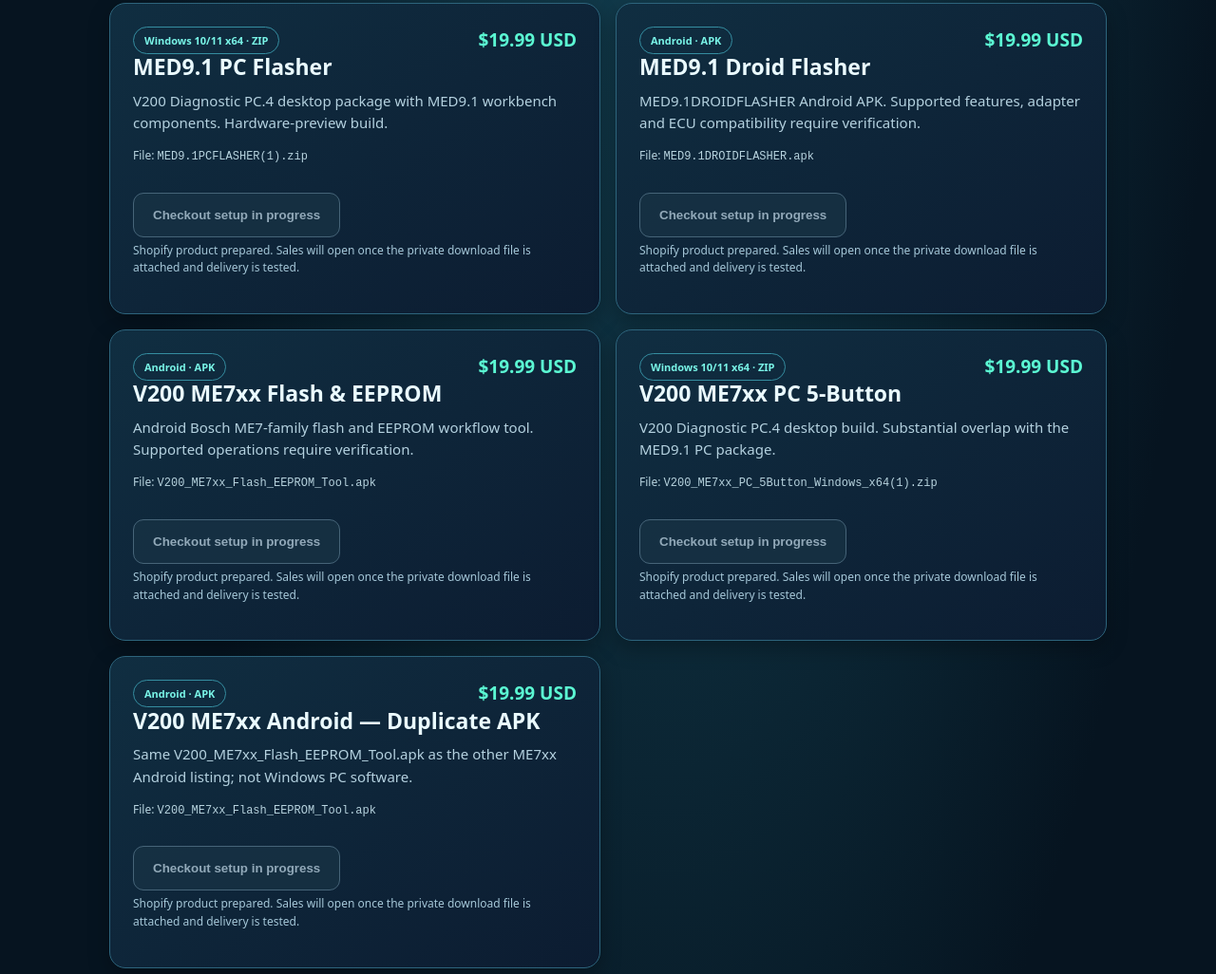
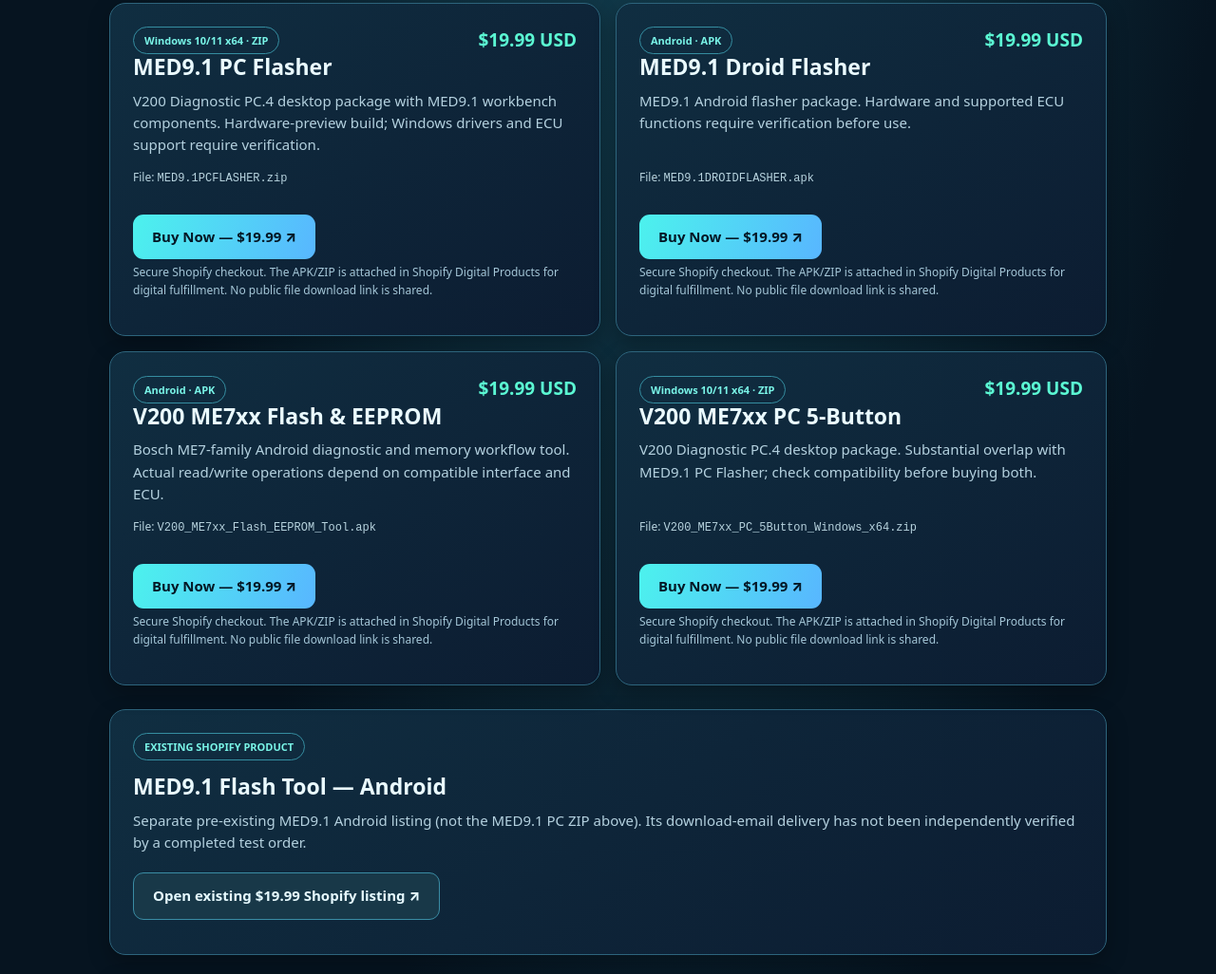
Before and after one commit to kaissymarji/star-mobile-downloads., a plain HTML site: page km100-special-tools.html in a window 1280 px wide. Shown: the part 438-1464 px from the top of the page at 95% size. Drawn offline with Linux system fonts and the light colour scheme.

Commit message:
Publish four $19.99 Shopify purchase links, remove duplicate software card

```diff
--- a/km100-special-tools.html
+++ b/km100-special-tools.html
@@ -3,7 +3,7 @@
 <head>
 <meta charset="utf-8">
 <meta name="viewport" content="width=device-width,initial-scale=1">
-<meta name="description" content="Star Mobile Service premium Android and Windows automotive software, $19.99 each. Secure Shopify checkout after private delivery setup.">
+<meta name="description" content="Star Mobile Service premium Android and Windows automotive software: four Shopify products, $19.99 each.">
 <meta name="theme-color" content="#081826">
 <title>Paid Software Tools | Star Mobile Service</title>
 <style>
@@ -24,7 +24,7 @@ ul{padding-left:20px;color:#d0e8f5}li{margin:7px 0}.actions{display:flex;gap:10p
 iframe{display:block;background:#fff;width:100%;height:650px;min-height:450px;border:0;border-radius:12px}
 footer{padding:20px 0 40px;color:#89b1c6;font-size:12px;border-top:1px solid #244459}
 @media(max-width:700px){.grid{grid-template-columns:1fr}.panel{padding:18px}.hero{padding-top:27px}.actions{flex-direction:column}.button{width:100%}}
-.product-grid{display:grid;grid-template-columns:repeat(2,minmax(0,1fr));gap:16px;margin:14px 0 25px}.paid-product{display:flex;flex-direction:column}.paid-product .sub{flex:1}.product-top{display:flex;justify-content:space-between;gap:10px;align-items:center}.product-top .tag{margin:0}.price{color:#5bf8d3;font-size:19px;white-space:nowrap}.file-label{font-size:12px;color:#b7d3de;overflow-wrap:anywhere}.pending-btn{border:1px solid #547488;background:#173244;color:#b3cad9;opacity:.8;cursor:not-allowed}.pending-btn:hover{filter:none}.product-grid .actions{margin:14px 0 5px}@media(max-width:700px){.product-grid{grid-template-columns:1fr}.product-top{align-items:start}}
+.product-grid{display:grid;grid-template-columns:repeat(2,minmax(0,1fr));gap:16px;margin:14px 0 25px}.paid-product{display:flex;flex-direction:column}.paid-product .sub{flex:1}.product-top{display:flex;justify-content:space-between;gap:10px;align-items:center}.product-top .tag{margin:0}.price{color:#5bf8d3;font-size:19px;white-space:nowrap}.file-label{font-size:12px;color:#b7d3de;overflow-wrap:anywhere}.product-grid .actions{margin:14px 0 5px}@media(max-width:700px){.product-grid{grid-template-columns:1fr}.product-top{align-items:start}}
 </style>
 </head>
 <body>
@@ -34,42 +34,36 @@ footer{padding:20px 0 40px;color:#89b1c6;font-size:12px;border-top:1px solid #24
 <section class="hero">
 <div class="eyebrow">STAR MOBILE SERVICE · PAID DIGITAL SOFTWARE</div>
 <h1>Special <span>Software Tools</span></h1>
-<p class="desc">Automotive diagnostic and ECU software for Android and Windows. Every tool below is individually priced at <strong>$19.99 USD</strong>. Choose the correct platform and check hardware compatibility before buying.</p>
+<p class="desc">Automotive diagnostic and ECU software for Android and Windows. Four tools below are individually priced at <strong>$19.99 USD</strong>. Choose the correct platform and check hardware compatibility before buying.</p>
 </section>
-<div class="notice" role="status"><strong>Five new $19.99 Shopify listings are prepared.</strong> Checkout for these new tools is temporarily unavailable until their APK/ZIP files are attached to secure post-purchase delivery and the delivery flow has been tested. Paid files are not hosted as public GitHub downloads.</div>
+<div class="notice" role="status"><strong>Four paid software products are now listed on Shopify.</strong> Every product has an attached APK/ZIP for digital fulfillment. Checkout and delivery email have not yet been verified through a completed test order. No paid files are hosted as public GitHub downloads.</div>
 <section aria-labelledby="newToolsTitle">
 <h2 id="newToolsTitle" style="margin:23px 0 6px">New paid tools</h2>
 <div class="product-grid">
 <article class="panel paid-product" aria-labelledby="paid1">
 <div class="product-top"><span class="tag">Windows 10/11 x64 · ZIP</span><strong class="price">$19.99 USD</strong></div>
-<h2 id="paid1">MED9.1 PC Flasher</h2><p class="sub">V200 Diagnostic PC.4 desktop package with MED9.1 workbench components. Hardware-preview build.</p>
-<p class="file-label">File: <code>MED9.1PCFLASHER(1).zip</code></p>
-<div class="actions"><button class="button pending-btn" type="button" disabled data-checkout-url="https://1z4ckd-pu.myshopify.com/products/med9-1-pc-flasher-windows-x64" aria-label="MED9.1 PC Flasher checkout pending">Checkout setup in progress</button></div>
-<p class="small">Shopify product prepared. Sales will open once the private download file is attached and delivery is tested.</p></article>
+<h2 id="paid1">MED9.1 PC Flasher</h2><p class="sub">V200 Diagnostic PC.4 desktop package with MED9.1 workbench components. Hardware-preview build; Windows drivers and ECU support require verification.</p>
+<p class="file-label">File: <code>MED9.1PCFLASHER.zip</code></p>
+<div class="actions"><a class="button" href="https://1z4ckd-pu.myshopify.com/products/med9-1-pc-flasher-windows-x64" target="_blank" rel="noopener noreferrer" aria-label="Buy MED9.1 PC Flasher through Shopify">Buy Now — $19.99 ↗</a></div>
+<p class="small">Secure Shopify checkout. The APK/ZIP is attached in Shopify Digital Products for digital fulfillment. No public file download link is shared.</p></article>
 <article class="panel paid-product" aria-labelledby="paid2">
 <div class="product-top"><span class="tag">Android · APK</span><strong class="price">$19.99 USD</strong></div>
-<h2 id="paid2">MED9.1 Droid Flasher</h2><p class="sub">MED9.1DROIDFLASHER Android APK. Supported features, adapter and ECU compatibility require verification.</p>
+<h2 id="paid2">MED9.1 Droid Flasher</h2><p class="sub">MED9.1 Android flasher package. Hardware and supported ECU functions require verification before use.</p>
 <p class="file-label">File: <code>MED9.1DROIDFLASHER.apk</code></p>
-<div class="actions"><button class="button pending-btn" type="button" disabled data-checkout-url="https://1z4ckd-pu.myshopify.com/products/v200-j2534-flash-eeprom-tool-android" aria-label="MED9.1 Droid Flasher checkout pending">Checkout setup in progress</button></div>
-<p class="small">Shopify product prepared. Sales will open once the private download file is attached and delivery is tested.</p></article>
+<div class="actions"><a class="button" href="https://1z4ckd-pu.myshopify.com/products/v200-j2534-flash-eeprom-tool-android" target="_blank" rel="noopener noreferrer" aria-label="Buy MED9.1 Droid Flasher through Shopify">Buy Now — $19.99 ↗</a></div>
+<p class="small">Secure Shopify checkout. The APK/ZIP is attached in Shopify Digital Products for digital fulfillment. No public file download link is shared.</p></article>
 <article class="panel paid-product" aria-labelledby="paid3">
 <div class="product-top"><span class="tag">Android · APK</span><strong class="price">$19.99 USD</strong></div>
-<h2 id="paid3">V200 ME7xx Flash &amp; EEPROM</h2><p class="sub">Android Bosch ME7-family flash and EEPROM workflow tool. Supported operations require verification.</p>
+<h2 id="paid3">V200 ME7xx Flash &amp; EEPROM</h2><p class="sub">Bosch ME7-family Android diagnostic and memory workflow tool. Actual read/write operations depend on compatible interface and ECU.</p>
 <p class="file-label">File: <code>V200_ME7xx_Flash_EEPROM_Tool.apk</code></p>
-<div class="actions"><button class="button pending-btn" type="button" disabled data-checkout-url="https://1z4ckd-pu.myshopify.com/products/v200-me7xx-flash-eeprom-tool-android" aria-label="V200 ME7xx Flash &amp; EEPROM checkout pending">Checkout setup in progress</button></div>
-<p class="small">Shopify product prepared. Sales will open once the private download file is attached and delivery is tested.</p></article>
+<div class="actions"><a class="button" href="https://1z4ckd-pu.myshopify.com/products/v200-me7xx-flash-eeprom-tool-android" target="_blank" rel="noopener noreferrer" aria-label="Buy V200 ME7xx Flash &amp; EEPROM through Shopify">Buy Now — $19.99 ↗</a></div>
+<p class="small">Secure Shopify checkout. The APK/ZIP is attached in Shopify Digital Products for digital fulfillment. No public file download link is shared.</p></article>
 <article class="panel paid-product" aria-labelledby="paid4">
 <div class="product-top"><span class="tag">Windows 10/11 x64 · ZIP</span><strong class="price">$19.99 USD</strong></div>
-<h2 id="paid4">V200 ME7xx PC 5-Button</h2><p class="sub">V200 Diagnostic PC.4 desktop build. Substantial overlap with the MED9.1 PC package.</p>
-<p class="file-label">File: <code>V200_ME7xx_PC_5Button_Windows_x64(1).zip</code></p>
-<div class="actions"><button class="button pending-btn" type="button" disabled data-checkout-url="https://1z4ckd-pu.myshopify.com/products/v200-me7xx-pc-5-button-windows-x64" aria-label="V200 ME7xx PC 5-Button checkout pending">Checkout setup in progress</button></div>
-<p class="small">Shopify product prepared. Sales will open once the private download file is attached and delivery is tested.</p></article>
-<article class="panel paid-product" aria-labelledby="paid5">
-<div class="product-top"><span class="tag">Android · APK</span><strong class="price">$19.99 USD</strong></div>
-<h2 id="paid5">V200 ME7xx Android — Duplicate APK</h2><p class="sub">Same V200_ME7xx_Flash_EEPROM_Tool.apk as the other ME7xx Android listing; not Windows PC software.</p>
-<p class="file-label">File: <code>V200_ME7xx_Flash_EEPROM_Tool.apk</code></p>
-<div class="actions"><button class="button pending-btn" type="button" disabled data-checkout-url="https://1z4ckd-pu.myshopify.com/products/v200-lite-pc-windows-x64" aria-label="V200 ME7xx Android duplicate listing checkout pending">Checkout setup in progress</button></div>
-<p class="small">Shopify product prepared. Sales will open once the private download file is attached and delivery is tested.</p></article>
+<h2 id="paid4">V200 ME7xx PC 5-Button</h2><p class="sub">V200 Diagnostic PC.4 desktop package. Substantial overlap with MED9.1 PC Flasher; check compatibility before buying both.</p>
+<p class="file-label">File: <code>V200_ME7xx_PC_5Button_Windows_x64.zip</code></p>
+<div class="actions"><a class="button" href="https://1z4ckd-pu.myshopify.com/products/v200-me7xx-pc-5-button-windows-x64" target="_blank" rel="noopener noreferrer" aria-label="Buy V200 ME7xx PC 5-Button through Shopify">Buy Now — $19.99 ↗</a></div>
+<p class="small">Secure Shopify checkout. The APK/ZIP is attached in Shopify Digital Products for digital fulfillment. No public file download link is shared.</p></article>
 </div>
 </section>
 <section class="panel" style="margin:22px 0" aria-labelledby="existingToolTitle">
@@ -81,8 +75,8 @@ footer{padding:20px 0 40px;color:#89b1c6;font-size:12px;border-top:1px solid #24
 <section class="panel" aria-labelledby="processTitle">
 <h2 id="processTitle">How downloads will work</h2>
 <div class="steps"><div class="step"><strong>1 · Select a tool</strong>Review the system requirements and choose the Android APK or Windows ZIP you need.</div>
-<div class="step"><strong>2 · Pay on Shopify</strong>Once checkout is enabled, the purchase button will take you directly to that tool's Shopify product page.</div>
-<div class="step"><strong>3 · Receive a private file</strong>The download will be provided through secure digital-file fulfillment after payment. No direct public GitHub link is provided for these paid packages.</div></div>
+<div class="step"><strong>2 · Pay on Shopify</strong>Tap Buy Now to open that tool's Shopify product page and complete checkout.</div>
+<div class="step"><strong>3 · Receive a private file</strong>The attached download is delivered by Shopify Digital Products after payment. No public GitHub APK/ZIP link is provided. Test checkout and delivery email before promoting broadly.</div></div>
 <p class="small">These software packages are hardware-preview builds. Flash/EEPROM functionality and vehicle compatibility are not guaranteed. Work only on vehicles you are authorized to service and keep backups before programming.</p>
 </section>
 </main>
```
